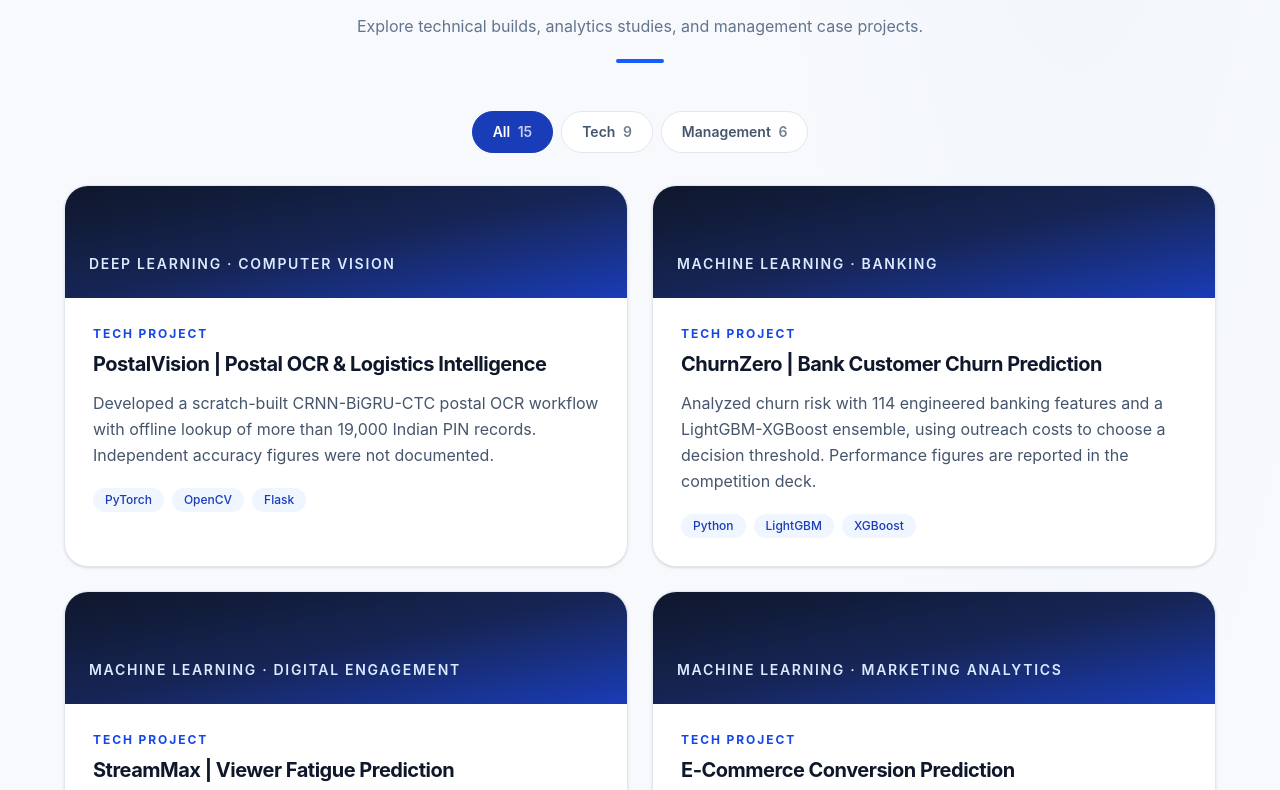
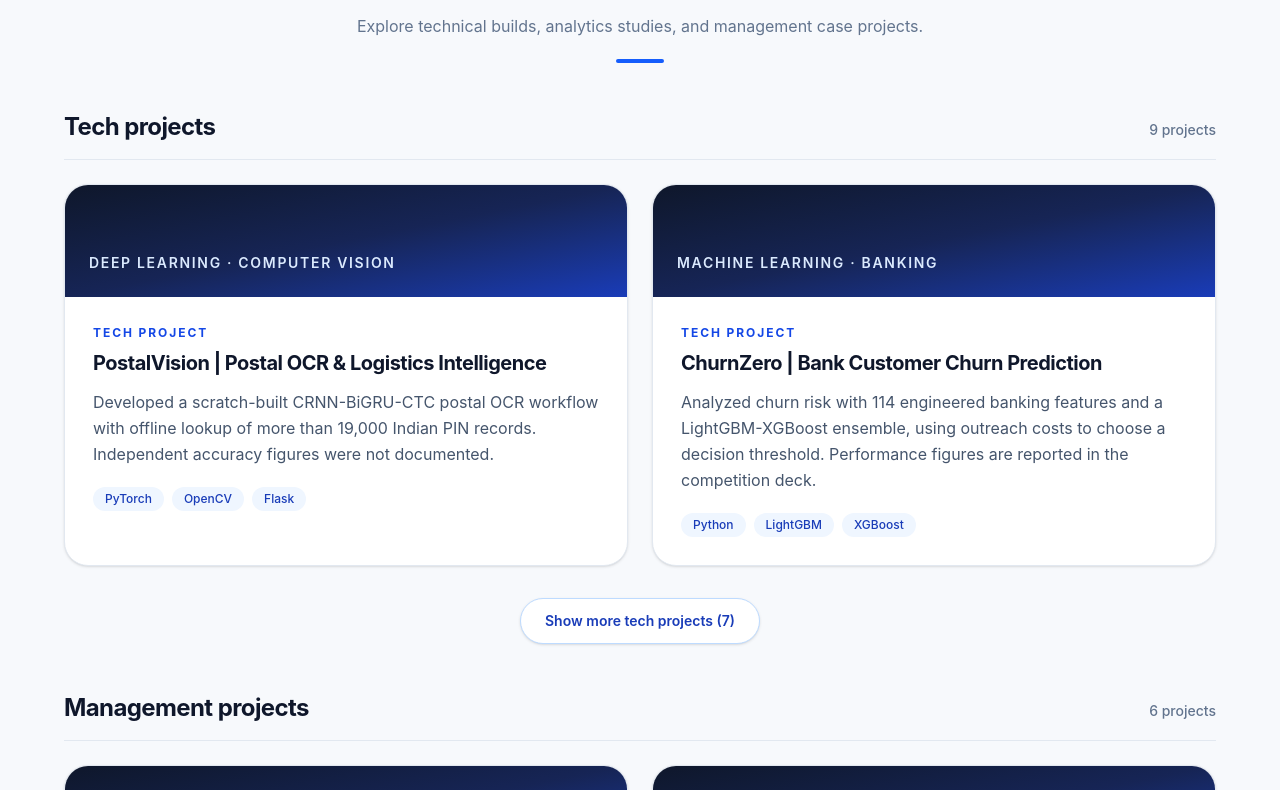
Before and after one commit to azij2023/portfolio, a React (Vite) app: page / in a window 1280 px wide. Shown: the part 3190-3980 px from the top of the page. Built offline with nearby package versions, Linux system fonts and the light colour scheme.

Commit message:
Show featured projects with expandable groups

```diff
--- a/src/components/Projects.jsx
+++ b/src/components/Projects.jsx
@@ -109,51 +109,9 @@ const projects = [
   },
 ];
 
-const filters = ["All", "Tech", "Management"];
-
-export default function Projects() {
-  const [activeFilter, setActiveFilter] = useState("All");
-  const visibleProjects = projects.filter(
-    (project) => activeFilter === "All" || project.category === activeFilter,
-  );
-
+function ProjectCard({ project }) {
   return (
-    <section id="projects" className="section-reveal scroll-mt-20 px-5 py-24 sm:px-8">
-      <div className="mx-auto max-w-6xl">
-        <SectionTitle description="Explore technical builds, analytics studies, and management case projects.">
-          Projects
-        </SectionTitle>
-
-        <div className="mb-8 flex flex-wrap justify-center gap-2" role="group" aria-label="Filter projects by category">
-          {filters.map((filter) => {
-            const count = filter === "All"
-              ? projects.length
-              : projects.filter((project) => project.category === filter).length;
-
-            return (
-              <button
-                key={filter}
-                type="button"
-                aria-pressed={activeFilter === filter}
-                onClick={() => setActiveFilter(filter)}
-                className={`rounded-full border px-5 py-2.5 text-sm font-semibold transition-colors ${
-                  activeFilter === filter
-                    ? "border-blue-800 bg-blue-800 text-white"
-                    : "border-slate-200 bg-white text-slate-600 hover:border-blue-300 hover:text-blue-700"
-                }`}
-              >
-                {filter} <span className="ml-1 opacity-75">{count}</span>
-              </button>
-            );
-          })}
-        </div>
-
-        <div className="grid gap-6 md:grid-cols-2">
-          {visibleProjects.map((project) => (
-            <article
-              key={project.title}
-              className="card-lift overflow-hidden rounded-3xl border border-slate-200 bg-white shadow-sm"
-            >
+    <article className="card-lift overflow-hidden rounded-3xl border border-slate-200 bg-white shadow-sm">
       <div className="flex min-h-28 items-end bg-gradient-to-br from-slate-900 via-blue-950 to-blue-800 p-6">
         <p className="text-sm font-semibold uppercase tracking-[0.12em] text-blue-100">
           {project.field}
@@ -163,9 +121,9 @@ export default function Projects() {
         <p className="text-xs font-bold uppercase tracking-[0.16em] text-blue-700">
           {project.category} project
         </p>
-                <h3 className="mt-2 text-xl font-bold tracking-tight text-slate-900">
+        <h4 className="mt-2 text-xl font-bold tracking-tight text-slate-900">
           {project.title}
-                </h3>
+        </h4>
         <p className="mt-3 leading-relaxed text-slate-600">
           {project.description}
         </p>
@@ -178,8 +136,59 @@ export default function Projects() {
         </div>
       </div>
     </article>
+  );
+}
+
+function ProjectGroup({ category }) {
+  const [expanded, setExpanded] = useState(false);
+  const categoryProjects = projects.filter((project) => project.category === category);
+  const visibleProjects = expanded ? categoryProjects : categoryProjects.slice(0, 2);
+  const remaining = categoryProjects.length - 2;
+  const listId = `projects-${category.toLowerCase()}`;
+
+  return (
+    <div className={category === "Management" ? "mt-12" : undefined}>
+      <div className="mb-6 flex items-baseline justify-between gap-4 border-b border-slate-200 pb-4">
+        <h3 className="text-2xl font-bold tracking-tight text-slate-900">
+          {category} projects
+        </h3>
+        <span className="text-sm font-medium text-slate-500">{categoryProjects.length} projects</span>
+      </div>
+
+      <div id={listId} className="grid gap-6 md:grid-cols-2">
+        {visibleProjects.map((project) => (
+          <ProjectCard key={project.title} project={project} />
         ))}
       </div>
+
+      {remaining > 0 && (
+        <div className="mt-8 text-center">
+          <button
+            type="button"
+            aria-controls={listId}
+            aria-expanded={expanded}
+            onClick={() => setExpanded((current) => !current)}
+            className="rounded-full border border-blue-200 bg-white px-6 py-3 text-sm font-semibold text-blue-800 shadow-sm transition-colors hover:border-blue-400 hover:bg-blue-50"
+          >
+            {expanded
+              ? `Show fewer ${category.toLowerCase()} projects`
+              : `Show more ${category.toLowerCase()} projects (${remaining})`}
+          </button>
+        </div>
+      )}
+    </div>
+  );
+}
+
+export default function Projects() {
+  return (
+    <section id="projects" className="section-reveal scroll-mt-20 px-5 py-24 sm:px-8">
+      <div className="mx-auto max-w-6xl">
+        <SectionTitle description="Explore technical builds, analytics studies, and management case projects.">
+          Projects
+        </SectionTitle>
+        <ProjectGroup category="Tech" />
+        <ProjectGroup category="Management" />
       </div>
     </section>
   );
```
Lines whose indentation alone changed are shown as unchanged.
